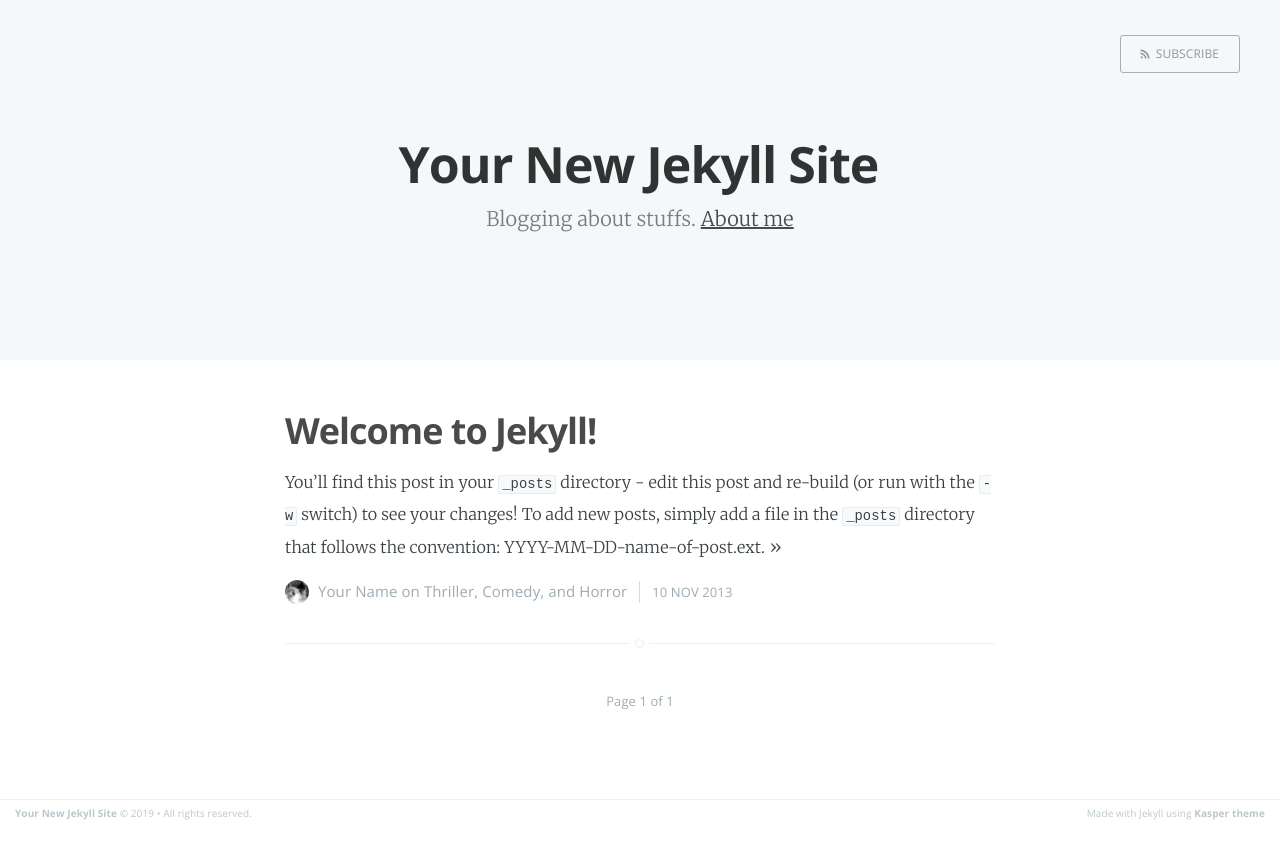
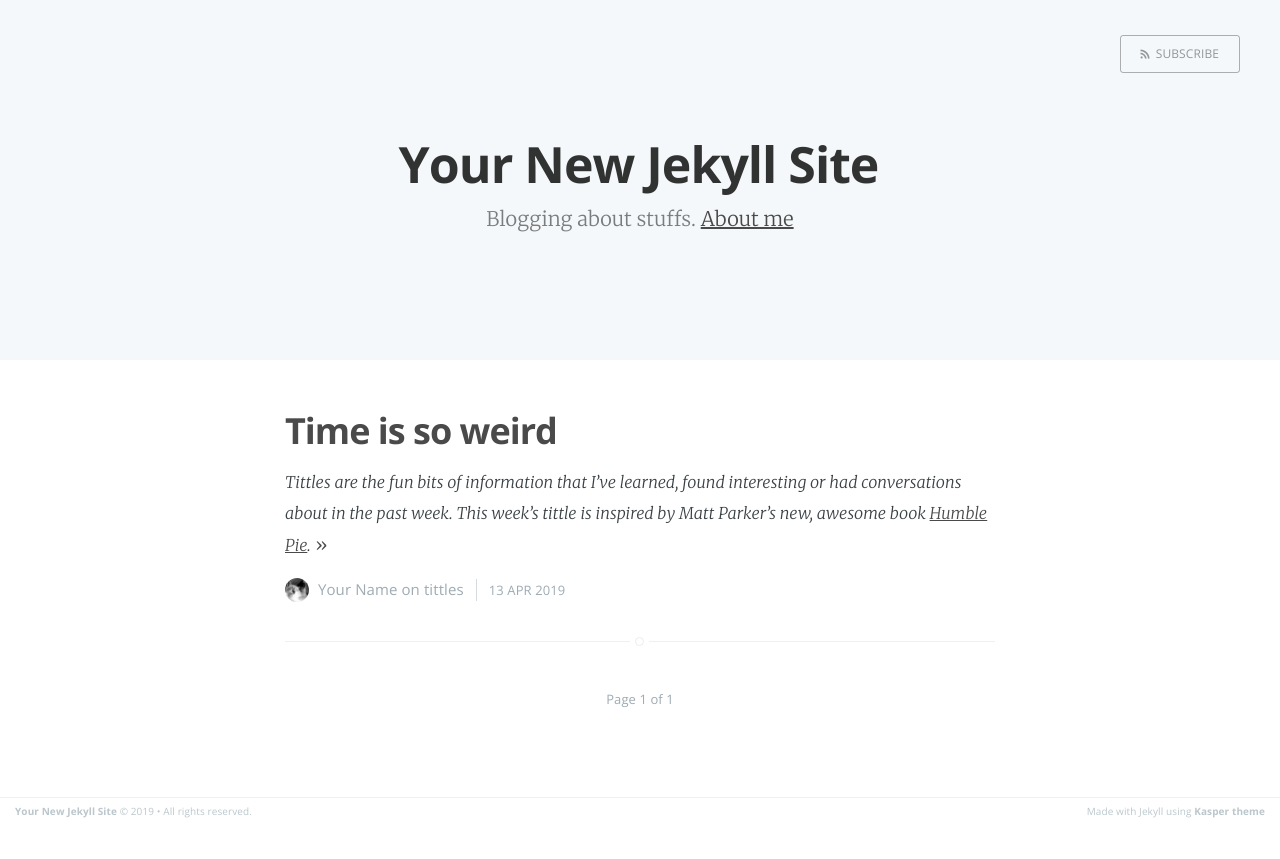
Before and after one commit to kohidave/thinkins, a Jekyll site: the page built from index.html, in a window 1280 px wide. Shown: the top 859 px of the page. Built offline with Jekyll 4.4.1, drawn with Linux system fonts in a browser that asks for light colours; the list of posts is cut into pages by our own code.

Commit message:
Time is so weird

```diff
--- a/_layouts/default.html
+++ b/_layouts/default.html
@@ -33,7 +33,7 @@
     <script type="text/javascript" src="/assets/js/jquery-1.11.1.min.js"></script>
     <script type="text/javascript" src="/assets/js/jquery.fitvids.js"></script>
     <script type="text/javascript" src="/assets/js/index.js"></script>
-
+    <script type="text/javascript" async src="https://cdnjs.cloudflare.com/ajax/libs/mathjax/2.7.5/MathJax.js?config=TeX-MML-AM_CHTML"></script>
     <!-- Google Analytics Tracking code -->
     <script type="text/javascript">
 
--- a/_posts/2013-11-10-welcome-to-jekyll.markdown
+++ /dev/null
@@ -1,24 +0,0 @@
----
-layout: post
-title:  "Welcome to Jekyll!"
-date:   2013-11-10 10:18:00
-categories: Thriller Comedy Horror
----
-
-You'll find this post in your `_posts` directory - edit this post and re-build (or run with the `-w` switch) to see your changes!
-To add new posts, simply add a file in the `_posts` directory that follows the convention: YYYY-MM-DD-name-of-post.ext.
-
-Jekyll also offers powerful support for code snippets:
-
-{% highlight ruby %}
-def print_hi(name)
-  puts "Hi, #{name}"
-end
-print_hi('Tom')
-#=> prints 'Hi, Tom' to STDOUT.
-{% endhighlight %}
-
-Check out the [Jekyll docs][jekyll] for more info on how to get the most out of Jekyll. File all bugs/feature requests at [Jekyll's GitHub repo][jekyll-gh].
-
-[jekyll-gh]: https://github.com/mojombo/jekyll
-[jekyll]:    http://jekyllrb.com
--- /dev/null
+++ b/_posts/2019-04-13-tittles-for-the-week.markdown
@@ -0,0 +1,106 @@
+---
+layout: post
+title:  "Time is so weird"
+date:   2019-04-13 12:09:00
+categories: tittles
+---
+
+
+_Tittles are the fun bits of information that I've learned, found interesting or had conversations about in the past week. This week's tittle is inspired by Matt Parker's new, awesome book [Humble Pie](https://www.amazon.com/Humble-Pi-Comedy-Maths-Errors/dp/0241360234/)._
+
+## What's a year?
+
+Take a second and think of a few units of time. Seconds, minutes, hours, days, months, fortnights, weeks, years. If I were to ask you how each of these units were defined, you might say something like: "A minute is defined as 60 seconds. An hour is defined as 60 minutes. A second is..."
+
+If you just assume there's a unit of time called a second, you can create other units of time relative to that base unit. But what the heck is a second? The truth is, the absolute value of a second doesn't have a huge intrinsic value - its value is in that it's defined and constant.
+
+### Wait, what's a second?
+
+But how that value is defined might depend on what you use time for. Maybe you want the duration of a second to just be consistent so that you can share your bread recipe with your friends and you can tell them exactly how long to leave the dough in the oven. In this case, we don't actually care about what a second is, we just care that we have a common description of time.
+
+![A pendulum defining a second](/assets/images/clock-pendulum.gif)
+
+So since we don't care what a second really is, let's just define it based on the acceleration of gravity? A pendulum is an amazing pice of machinery. The time it takes the pendulum to complete a full swing (from left to right back to its starting point) is a function of the pendulum's length and the acceleration of gravity (pendulums also have a cool property of isochronism where, even if the length of their swing decreases due to friction, the length of time to complete that period remains the same).
+
+{% raw %}
+$$T = 2\pi\sqrt{\frac{L}{g}}$$
+{% endraw %}
+
+Sweet - so the length of time our pendulum swings can be our second. So long as everyone is using the same length pendulum - we've defined a consistent second! But wait, isn't this cheating a little? We're defining a second based off a value which is already in terms of seconds, the force of gravity. If we take the acceleration of gravity as given, then we can definitely use these cool pendulums to have an easy to produce, widespread counter of seconds.
+
+### Wait, what's gravity?
+
+Oh my. Our little illusion of time is starting to unravel. Remember earlier when we were just trying to define what a year is? Simpler times. So, full disclosure, I'm not a physicist so bare with me. Our current task is to figure out where the magic  {% raw %}$$g=9.8\frac{m}{s^{2}}$${% endraw %}. That's actually not so hard, especially if you allow me to use Newton's law of universal gravitation.
+
+> Newton's law of universal gravitation states that every particle attracts every other particle in the universe with a force which is directly proportional to the product of their masses and inversely proportional to the square of the distance between their centers
+
+That means that you can calculate a gravitational force between two objects, in general as with this formula:
+
+{% raw %}
+$$F = G\frac{m_{1}m_{2}}{r^{2}}$$
+{% endraw %}
+
+Sorry, I haven't defined any of these letters. In our case, __F__ represents the force gravity exerts between two forces. __m1__ and __m2__ are the two actors gravity is acting on. __r__ is the distance between the two actor's centers. And __G__ is problematic... it's a constant and we'll talk about it in a few minutes. Let's see if we can calculate what __F__ is for our pendulum on Earth.
+
+In our case, we can fill in these variables as:
+
+__m1__ will be Earth, which comes in at a clean __5.97 * 10^24 kg__
+__m2__ will be our pendulum, which we can guess as __1 kg__
+__r__ is the distance from our pendulum to Earth's surface, which is about __6371 km__
+__G__, our mysterious constant is defined as __6.67408×10^−11 m^3⋅kg^−1⋅s^−2__
+
+
+{% raw %}
+$$F = \frac{6.67408 \cdot 10^{-11} m^{3}}{kg \cdot s^{2}} \frac{5.97 \cdot 10^{24}kg \cdot 1kg}{(6.371×10^{6})^{2}m^{2}}$$
+{% endraw %}
+
+{% raw %}
+$$F = \frac{6.67408 \cdot 10^{-11} m}{s^{2}} \frac{5.97 \cdot 10^{24}}{(6.371×10^{6})^{2}}$$
+{% endraw %}
+
+{% raw %}
+$$F = \frac{3.98442576 \cdot 10^{14} m}{4.0589641 \cdot 10^{13} s^{2}} $$
+{% endraw %}
+
+{% raw %}
+$$F = \frac{3.98442576 \cdot 10 m}{4.0589641 s^{2}} $$
+{% endraw %}
+
+{% raw %}
+$$ F = g \approx 9.817 \frac{m}{s} $$
+{% endraw %}
+
+
+Sweet! We calculated the force of gravity on our pendulum! We can just plug that into our pendulum period equation 🙌
+
+### Wait, what's the universal gravitational constant
+
+I had this weird hope that maybe you'd just not ask about that.
+
+{% raw %}
+$$ G = \frac{6.67408 \cdot 10^{−11}}{kg \cdot s^{2}} $$
+{% endraw %}
+
+There it is. Staring at us, in contempt. This amazing number. This is the very heart and essence of gravity and is used to describe everything from the [limits of time](https://en.wikipedia.org/wiki/Planck_time) and the [limits of space](https://en.wikipedia.org/wiki/Planck_length). But where does it come from? Well let's take a look at the wiki entry for it:
+
+> The gravitational constant (also known as the "universal gravitational constant", the "Newtonian constant of gravitation", or the "Cavendish gravitational constant"), denoted by the letter G, is an empirical physical constant involved in the calculation of gravitational effects in Sir Isaac Newton's law of universal gravitation and in Albert Einstein's general theory of relativity.
+
+The key here is that it's an _"an empirical physical constant"_ meaning it's derived from experiments. We have to observe this value in order to know it - we can't just calculate it. Moreover, __G__ is considered a _"fundamental constant"_ which means we have no idea why the value is what it is!
+
+So this is kind of the end of the road of this exploration. _G_ is still in terms of seconds, so it doesn't help us figure out what the heck a second even is.
+
+### The less satisfying answer
+
+So we went through this rabbit hole. We took an object that had to do with time and was used to measure time, a pendulum, dissected the physical formula which defined it, and dug into that. We saw that the temporality of our pendulum came directly from the temporality of the force of gravity. We dug into that, to try and understand gravity and time. Eventually we found the very essence relating gravity and time, but realized it was just a constant. It simply relates the time and force but it doesn't define time.
+
+To really understand what a second is, we've got to look to the sky.
+
+![A Sundial View From Above](/assets/images/equatorial_sundial.gif)
+
+Sundials are so cool - they cast a shadow relative to the position of the sun in the sky. Every day, at exactly noon, a correctly configured sundial will point either directly north or south. The earth will rotate 360 degrees, and then it'll be noon again. Every 15 degrees of that 360 degree rotation would define an hour (and 360/15 is 24, so 24 hours in a day - a day the interval between two successive returns of the Sun to the local meridian). This method of tracking time is called "apparent solar time" and has the obvious flaw that for us non-equatorial residents, the amount of time we see the sun differs between the months as the Earth spins on its axis.
+
+While this isn't perfect, it's pretty good - and our problem changes from defining what "time" is, to minimizing seasonal differences. With some astronomy and math, you could calculate how far off you were from the "mean" solar time - the time that an imaginary sun would travel across the celestial equator. If you applied these corrections, you could get a consistent time, across seasons, derived by the apparent solar time.
+
+Since we have 24 hours in our sundial day (15 degree moments on our sundials representing an hour), and there are 60 minutes in an hour and 60 seconds in a minute (this is all just by definition), a solar day should have 86,400 seconds in it. This was the truth until the 1950's, when we discovered some unpredictable irregularities in the Earth's rotation which and had to add "leap seconds" to adjust for these variations.
+
+But not getting too deep into the astronomy of the solar day, that's where our definition of a second comes from. It's derived astronomically - from the sun. When we discovered we could use atoms to measure frequency without the instability of Earth's "unpredictable" rotation, we switched to them. We took an ideal solar second, calibrated our atomic clocks to that, and now have a reliable second.
```
Also changed, not shown: assets/images/clock-pendulum.gif (added), 1 other file.
